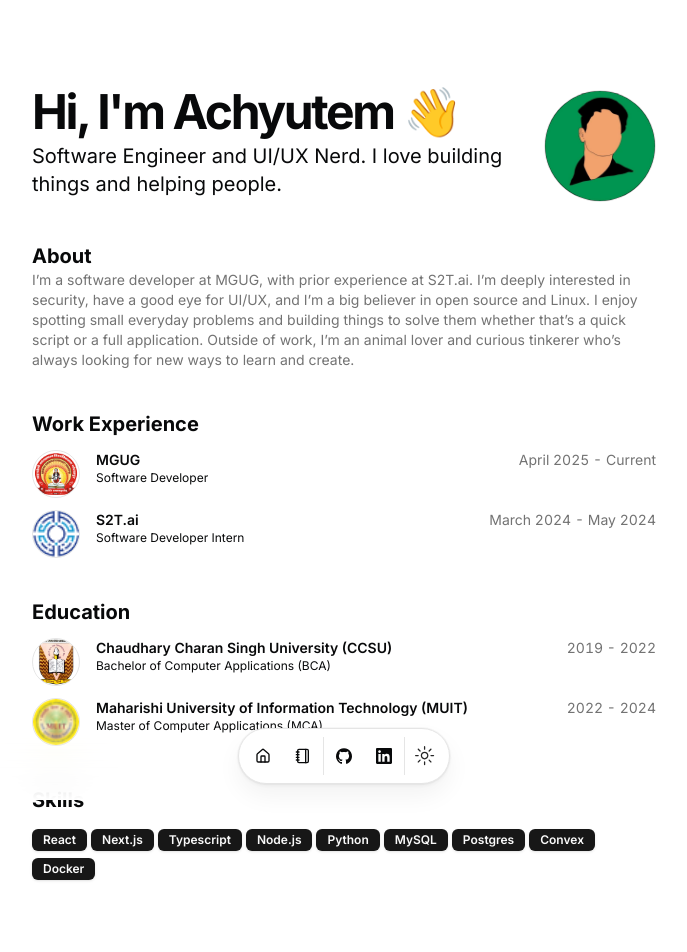
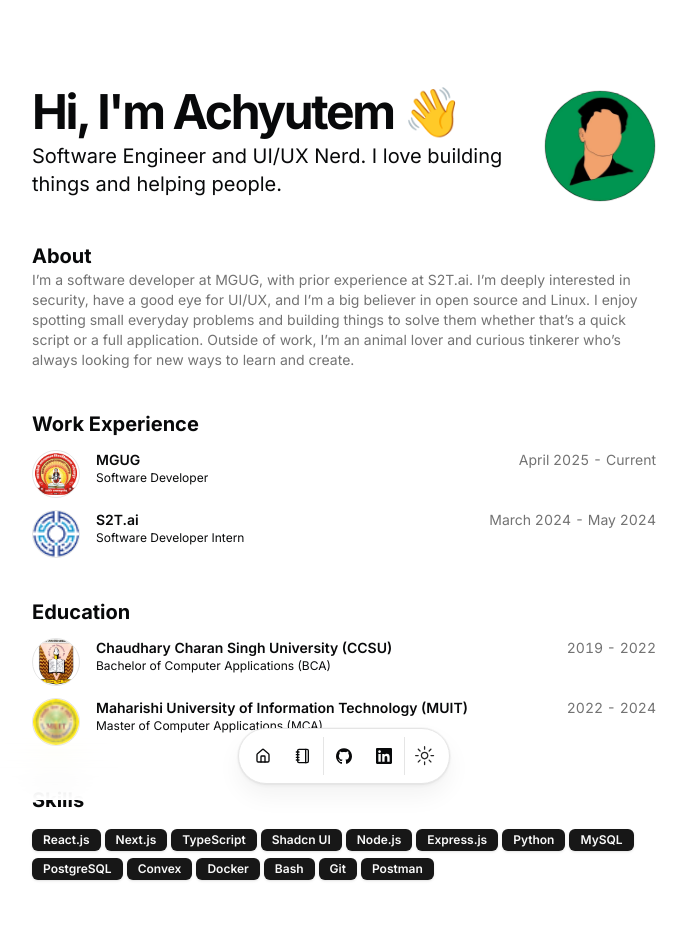
Before and after one commit to Achyutem/portfolio, a Next.js app: page / in a window 1280 px wide. Shown: the top 952 px of the page, without its empty margins (296-983 px from the left). Built offline with nearby package versions, Linux system fonts and the light colour scheme.

Commit message:
updated resume

```diff
--- a/src/data/resume.tsx
+++ b/src/data/resume.tsx
@@ -13,15 +13,20 @@ export const DATA = {
     "I’m a software developer at MGUG, with prior experience at S2T.ai. I’m deeply interested in security, have a good eye for UI/UX, and I’m a big believer in open source and Linux. I enjoy spotting small everyday problems and building things to solve them whether that’s a quick script or a full application. Outside of work, I’m an animal lover and curious tinkerer who’s always looking for new ways to learn and create.",
   avatarUrl: "/me.webp",
   skills: [
-    "React",
+  "React.js",
   "Next.js",
-    "Typescript",
+  "TypeScript",
+  "Shadcn UI",
   "Node.js",
+  "Express.js",
   "Python",
   "MySQL",
-    "Postgres",
+  "PostgreSQL",
   "Convex",
   "Docker",
+  "Bash",
+  "Git",
+  "Postman"
 ],
   navbar: [
     { href: "/", icon: HomeIcon, label: "Home" },
```
Lines whose indentation alone changed are shown as unchanged.
